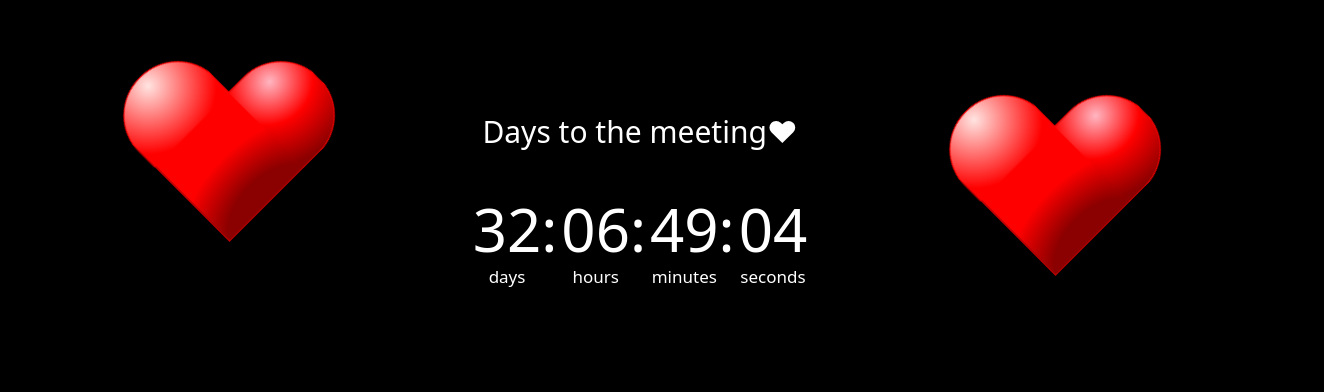
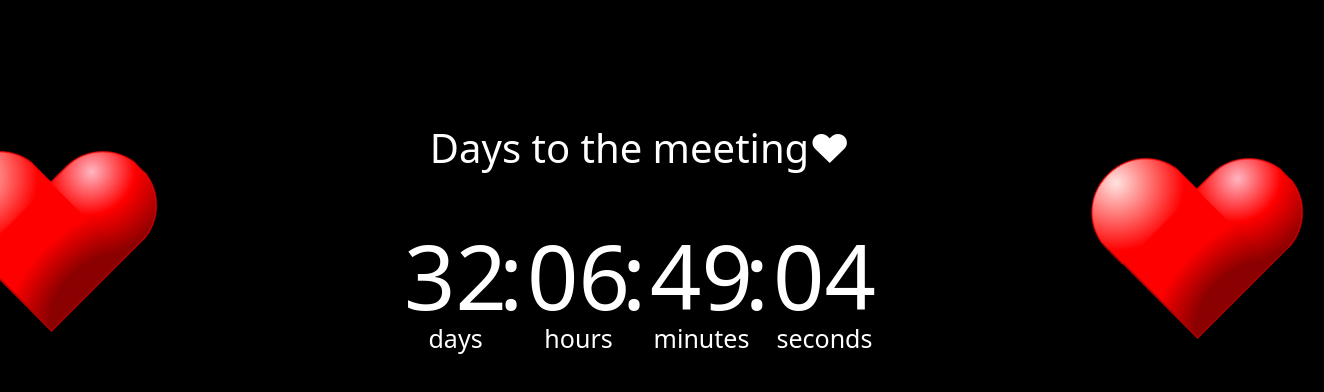
Before and after one commit to alik-fff/alik-fff.github.io, a plain HTML site: page index.html in a window 1280 px wide. Shown: the part 114-506 px from the top of the page, 1324 px wide, since content can reach past the window. Drawn offline with Linux system fonts and the light colour scheme; a web font is replaced by a local one.

Commit message:
Update app.css

```diff
--- a/assets/css/app.css
+++ b/assets/css/app.css
@@ -67,7 +67,7 @@ body {
     margin-right: 10px;
     margin-top: -40%;
     text-align: center;
-    font-size: 30px;
+    font-size: 40px;
 }
 
 
@@ -91,7 +91,7 @@ body {
 
 .timer__items {
     display: flex;
-    font-size: 60px;
+    font-size: 90px;
 }
 
 .timer__item {
@@ -111,7 +111,7 @@ body {
     left: 50%;
     bottom: 0;
     transform: translateX(-50%);
-    font-size: 17px;
+    font-size: 25px;
 }
 
 .timer__item:not(:last-child)::after {
```
